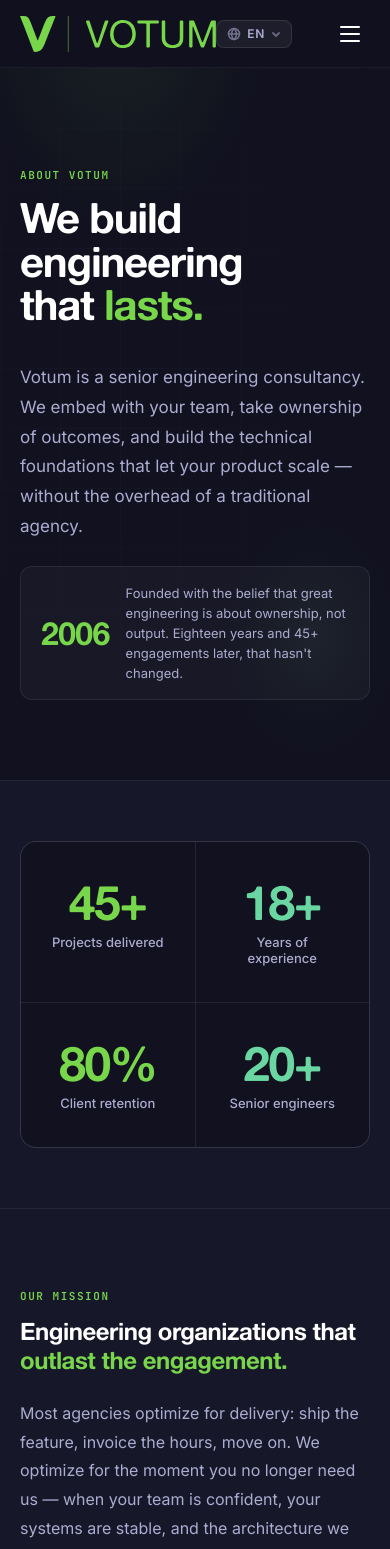
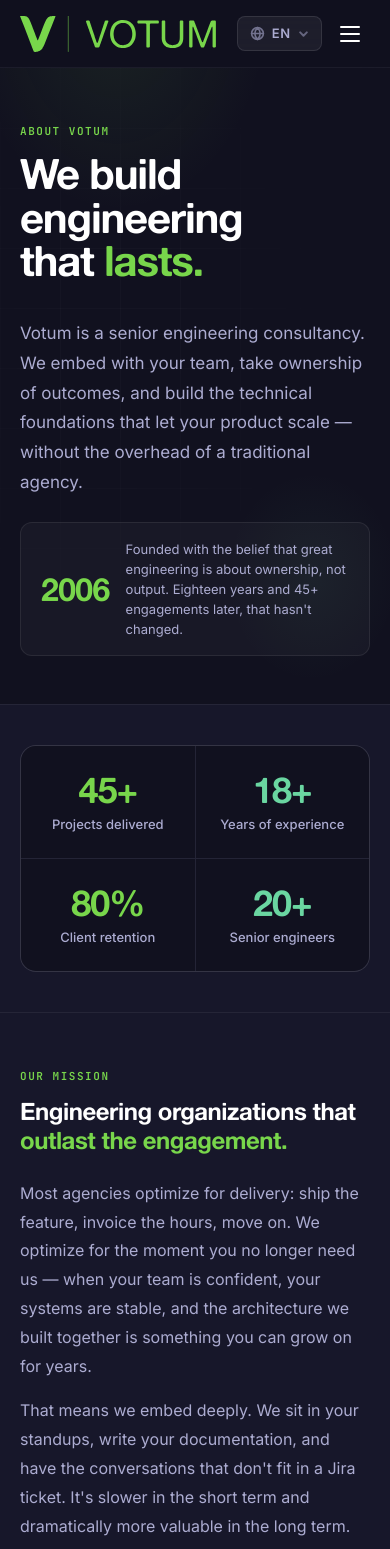
Before and after one commit to votum-it/votum-site, a React (Vite) app: page /about in a window 390 px wide. Shown: the top 1549 px of the page. Built offline with nearby package versions, Linux system fonts and the light colour scheme.

Commit message:
Mobile fixes

```diff
--- a/src/components/About.css
+++ b/src/components/About.css
@@ -413,4 +413,16 @@
 @media (max-width: 640px) {
   .team-grid { grid-template-columns: 1fr; }
   .about-team__cta { flex-direction: column; align-items: flex-start; }
+
+  /* Tighter vertical rhythm on phones */
+  .about-hero       { padding: 56px var(--container-pad) 48px; }
+  .about-stats      { padding: 40px var(--container-pad); }
+  .about-mission,
+  .about-principles,
+  .about-diff,
+  .about-team       { padding: 56px var(--container-pad); }
+  .about-stat       { padding: 26px 18px; }
+  .about-stat__num  { font-size: 36px; }
+  .diff-row__col    { padding: 22px 20px; }
+  .principle-card   { padding: 26px 22px; }
 }
--- a/src/components/Blog.css
+++ b/src/components/Blog.css
@@ -385,3 +385,16 @@
   .article-grid { grid-template-columns: 1fr; }
   .blog-newsletter__form { flex-direction: column; }
 }
+
+@media (max-width: 640px) {
+  .blog-hero        { padding: 48px var(--container-pad) 36px; }
+  .blog-featured    { padding: 36px var(--container-pad); }
+  .blog-grid        { padding: 0 var(--container-pad) 56px; }
+  .blog-newsletter  { padding: 44px var(--container-pad) 64px; }
+  .featured-card__body { padding: 28px 24px; }
+  .featured-card__code { padding: 22px; font-size: 11px; }
+  .article-card__body  { padding: 18px 18px 20px; }
+  /* Allow filter chips to wrap nicely and let horizontal-scroll fallback if needed */
+  .blog-filter__inner  { gap: 6px; }
+  .filter-btn          { font-size: 12px; padding: 5px 12px; }
+}
--- a/src/components/Hero.css
+++ b/src/components/Hero.css
@@ -80,6 +80,18 @@
   margin-bottom: 64px;
 }
 
+@media (max-width: 480px) {
+  .hero__cta {
+    flex-direction: column;
+    align-items: stretch;
+    width: 100%;
+    max-width: 320px;
+    margin-left: auto;
+    margin-right: auto;
+  }
+  .hero__cta .btn { justify-content: center; }
+}
+
 /* Scroll indicator */
 .hero__scroll {
   position: absolute; bottom: 36px;
--- a/src/components/Nav.css
+++ b/src/components/Nav.css
@@ -227,5 +227,13 @@
 
 @media (max-width: 768px) {
   .nav__links { display: none; }
-  .nav__hamburger { display: flex; }
+  .nav__hamburger { display: flex; margin-left: 8px; }
+  .lang-switcher { margin-left: auto; }
+  .lang-switcher__trigger {
+    padding: 9px 12px;
+    font-size: 13px;
+    gap: 7px;
+  }
+  .lang-switcher__globe   { width: 15px; height: 15px; }
+  .lang-switcher__chevron { width: 11px; height: 11px; }
 }
```
Also changed, not shown: 4 other files (tests, documents, lock files or other folders).
